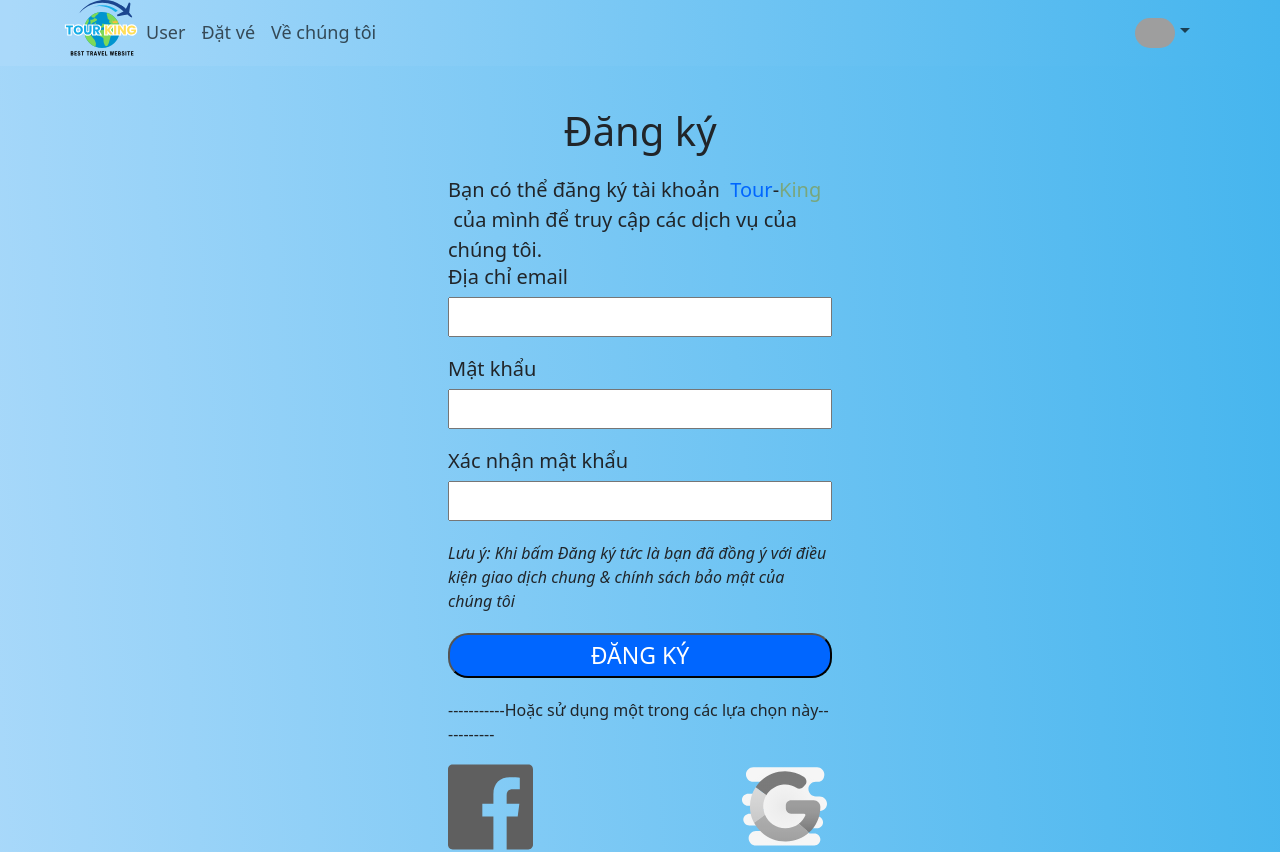
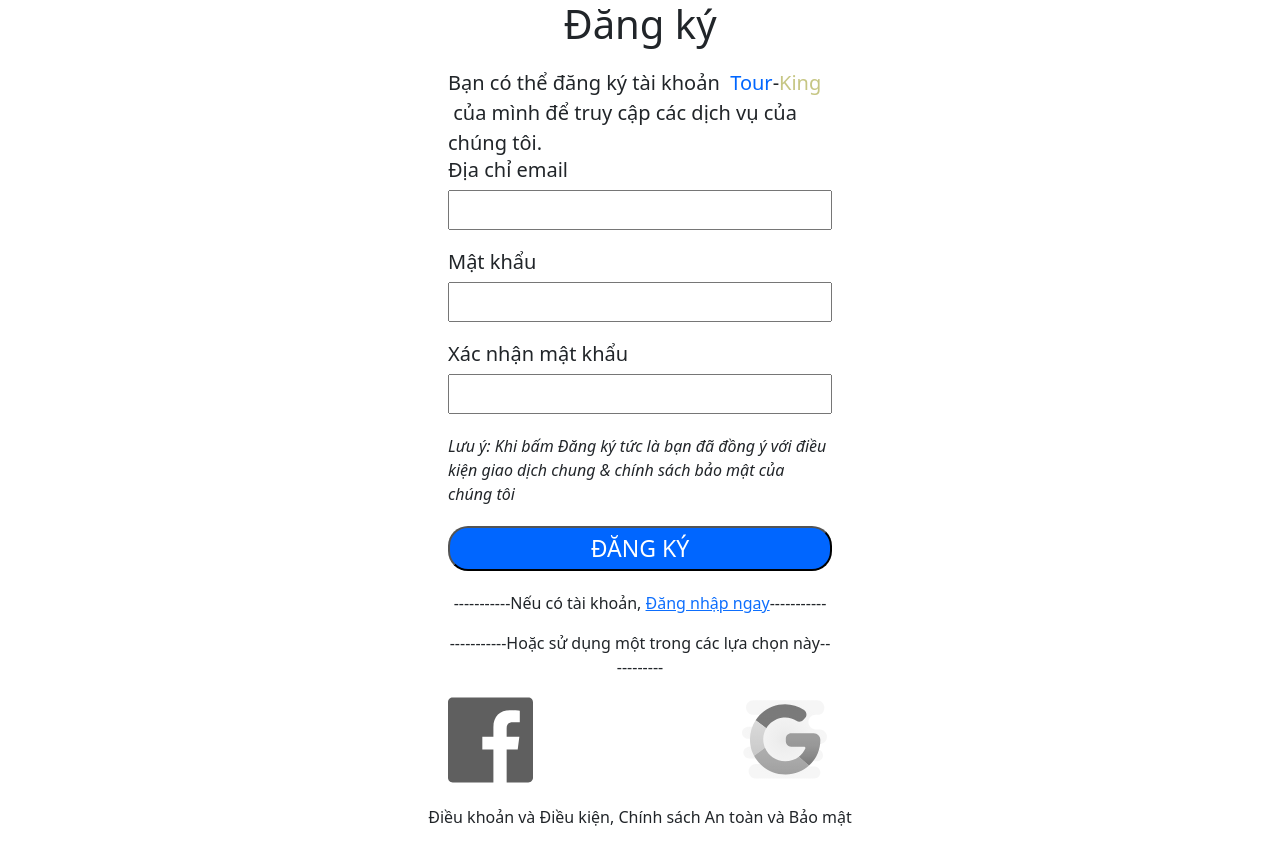
Before and after one commit to DatHuynhCoder/Tour-king-website, a React (Create React App) app: page /signup in a window 1280 px wide. Shown: the top 852 px of the page. After the commit the page ends 829 px from the top, so only its background shows below. Built offline with nearby package versions, Linux system fonts and the light colour scheme; grey boxes are pictures that could not be loaded.

Commit message:
chỉnh index

```diff
--- a/src/pages/Login/Login.scss
+++ b/src/pages/Login/Login.scss
@@ -22,7 +22,7 @@
     margin: 0 auto;
     margin-top: 20px; /* Khoảng cách phía trên */
     font-size: 18px;
-    border: 10px solid rgb(246, 246, 1) ;
+    // border: 10px solid rgb(246, 246, 1) ;
     padding: 30px;
     border-radius: 20px;
     .tour{
--- a/src/pages/SignUp/SignUp.jsx
+++ b/src/pages/SignUp/SignUp.jsx
@@ -34,7 +34,7 @@
     })
   }
   return (
-    <>
+    <div style={{height: '100vh'}}>
         <h1 className = "dangky">Đăng ký</h1>
         <div className = "tongDK">
             <div className = "tieude">
@@ -62,8 +62,8 @@
             <button type="button" className = "nutdangky"
               onClick={() => handleSignup()}
             >ĐĂNG KÝ</button>
-
-            <p>-----------Hoặc sử dụng một trong các lựa chọn này-----------</p>
+            <p style={{textAlign: 'center'}}>-----------Nếu có tài khoản, <Link to={'/login'}>Đăng nhập ngay</Link>-----------</p>
+            <p style={{textAlign: 'center'}}>-----------Hoặc sử dụng một trong các lựa chọn này-----------</p>
 
             <div className = "DNbenthu3">
                 <Link to="https://www.facebook.com/" className="nav-link icon-container">
@@ -91,6 +91,6 @@
         </div>
         <p className = "camket">Điều khoản và
              Điều kiện, Chính sách An toàn và Bảo mật</p>
-    </>
+    </div>
   )
 }
```
Also changed, not shown: src/index.js (+17 -17 lines).
